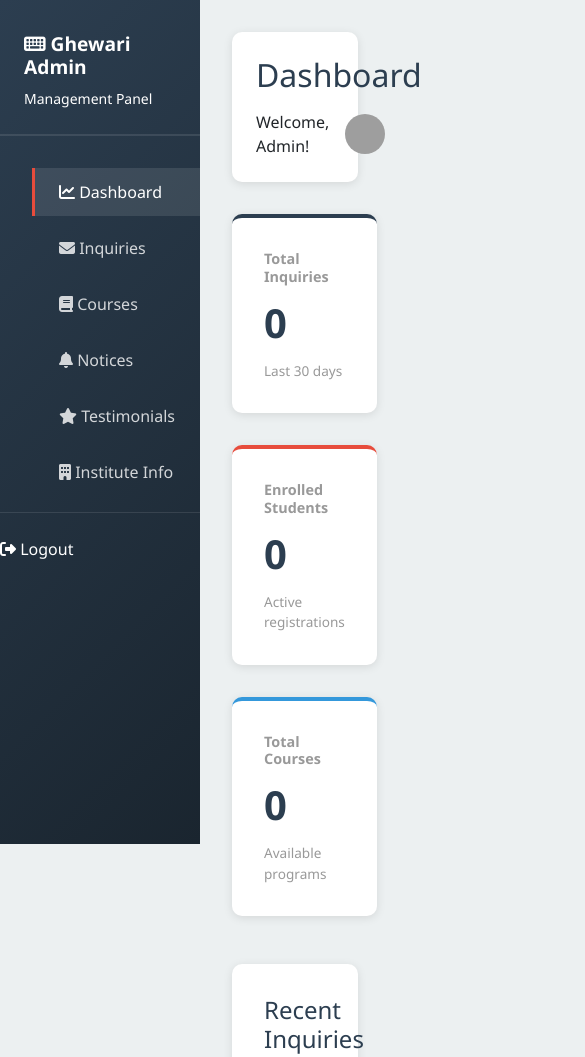
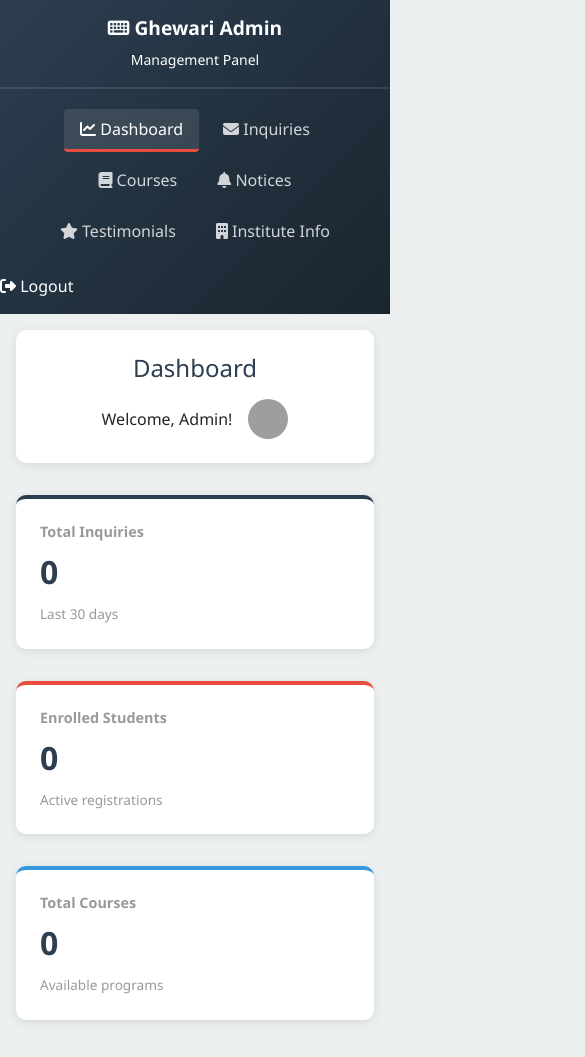
Before and after one commit to ABHI191-UX/Ashirwad_institute, a website: page adminpanel.html in a window 390 px wide. Shown: the top 1057 px of the page, 585 px wide, since content can reach past the window. Drawn offline with nearby package versions, Linux system fonts and the light colour scheme; no server answers; grey boxes are pictures that could not be loaded.

Commit message:
phone responsive admin panel

```diff
--- a/style/panel.css
+++ b/style/panel.css
@@ -378,3 +378,114 @@
             border-top: 1px solid rgba(255,255,255,0.1);
             padding-top: 1.5rem;
         }
+
+
+
+
+
+        /* Responsive Enhancements for Mobile Devices */
+@media (max-width: 768px) {
+    /* Un-fix sidebar and make it a top navigation bar if needed, or hidden by default */
+    .sidebar {
+        position: relative;
+        width: 100%;
+        min-height: auto;
+        padding: 1rem 0;
+    }
+
+    .sidebar-header {
+        margin-bottom: 1rem;
+        padding-bottom: 1rem;
+        text-align: center;
+    }
+
+    .sidebar-menu {
+        display: flex;
+        flex-wrap: wrap;
+        justify-content: center;
+        padding: 0 1rem;
+    }
+
+    .sidebar-menu li {
+        margin: 0.25rem;
+    }
+
+    .sidebar-menu a {
+        padding: 0.5rem 1rem;
+        border-left: none;
+        border-bottom: 3px solid transparent;
+        border-radius: 4px;
+    }
+
+    .sidebar-menu a:hover, .sidebar-menu a.active {
+        border-left-color: transparent;
+        border-bottom-color: var(--secondary-color);
+    }
+
+    .logout-btn {
+        margin-top: 0;
+        border-top: none;
+        padding-top: 0;
+    }
+
+    /* Reset main content margin since sidebar is no longer fixed on the left */
+    .main-content {
+        margin-left: 0;
+        padding: 1rem;
+    }
+
+    /* Center header elements on smaller screens */
+    .header {
+        flex-direction: column;
+        text-align: center;
+        align-items: center;
+        gap: 1rem;
+    }
+
+    /* Force tables to scroll horizontally to prevent layout breaking */
+    .table-section {
+        padding: 1rem;
+        overflow-x: auto;
+        -webkit-overflow-scrolling: touch;
+    }
+
+    .table {
+        width: 100%;
+        min-width: 600px; /* Ensures text doesn't squash too tightly */
+    }
+
+    /* Stack action buttons vertically for easier tapping */
+    .action-buttons {
+        flex-direction: column;
+        width: 100%;
+    }
+
+    .btn-small {
+        width: 100%;
+        text-align: center;
+        padding: 0.6rem; /* Larger tap target */
+    }
+}
+
+@media (max-width: 480px) {
+    /* Further spacing optimizations for very narrow screens */
+    .header h1 {
+        font-size: 1.5rem;
+    }
+
+    .card-stat {
+        padding: 1.5rem;
+    }
+
+    .card-stat .stat-number {
+        font-size: 2rem;
+    }
+
+    .form-section {
+        padding: 1.25rem;
+    }
+
+    .btn-submit {
+        width: 100%;
+    }
+}
```
